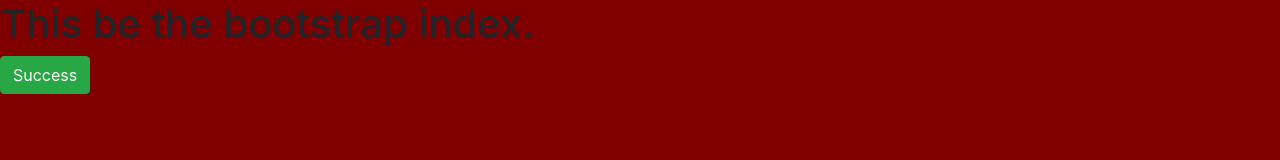
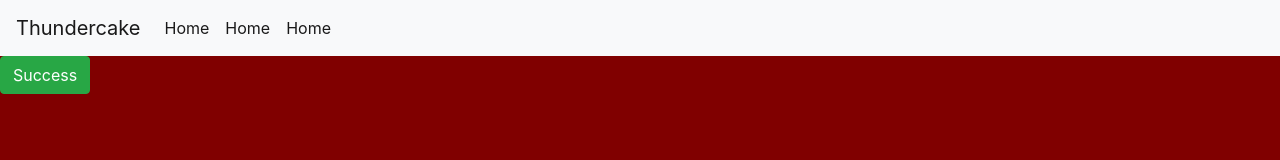
Before and after one commit to gseals/bootstrap, a plain HTML site: page index.html in a window 1280 px wide. Drawn offline with nearby package versions, Linux system fonts and the light colour scheme.

Commit message:
updating index

```diff
--- a/index.html
+++ b/index.html
@@ -11,7 +11,26 @@
         </head>
 
         <body>
-            <h1>This be the bootstrap index.</h1>
+            <nav class="navbar navbar-expand-lg navbar-light bg-light">
+  <a class="navbar-brand" href="#">Thundercake</a>
+  <button class="navbar-toggler" type="button" data-toggle="collapse" data-target="#navbarSupportedContent" aria-controls="navbarSupportedContent" aria-expanded="false" aria-label="Toggle navigation">
+    <span class="navbar-toggler-icon"></span>
+  </button>
+
+  <div class="collapse navbar-collapse" id="navbarSupportedContent">
+    <ul class="navbar-nav mr-auto">
+      <li class="nav-item active">
+        <a class="nav-link" href="#">Home <span class="sr-only">(current)</span></a>
+      </li>
+      <li class="nav-item active">
+        <a class="nav-link" href="#">Home <span class="sr-only">(current)</span></a>
+      </li>
+      <li class="nav-item active">
+        <a class="nav-link" href="#">Home <span class="sr-only">(current)</span></a>
+      </li>
+  </div>
+</nav>
+
             <button type="button" class="btn btn-success">Success</button>
         <script src="main.js"></script>
         </body>
```
